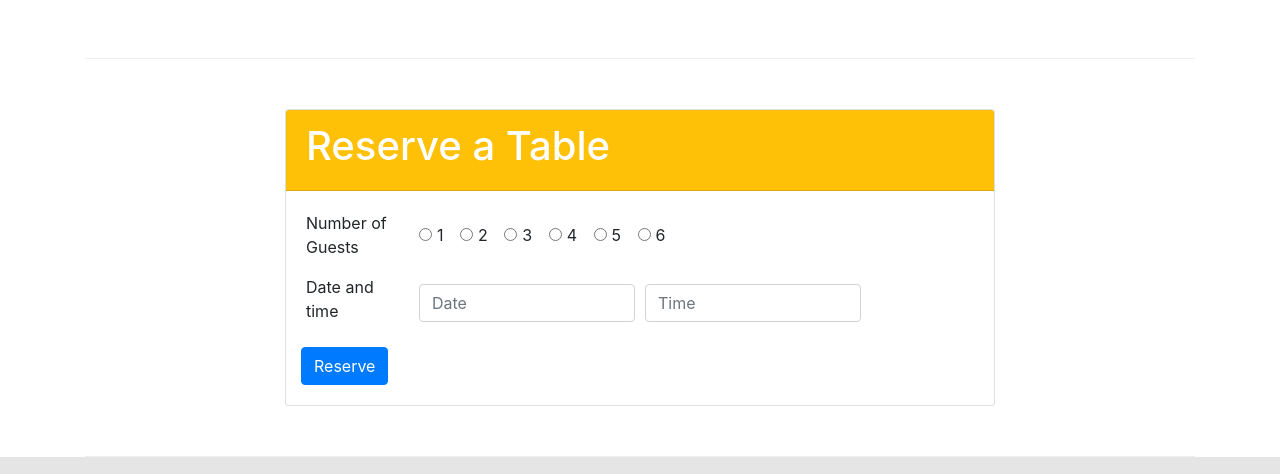
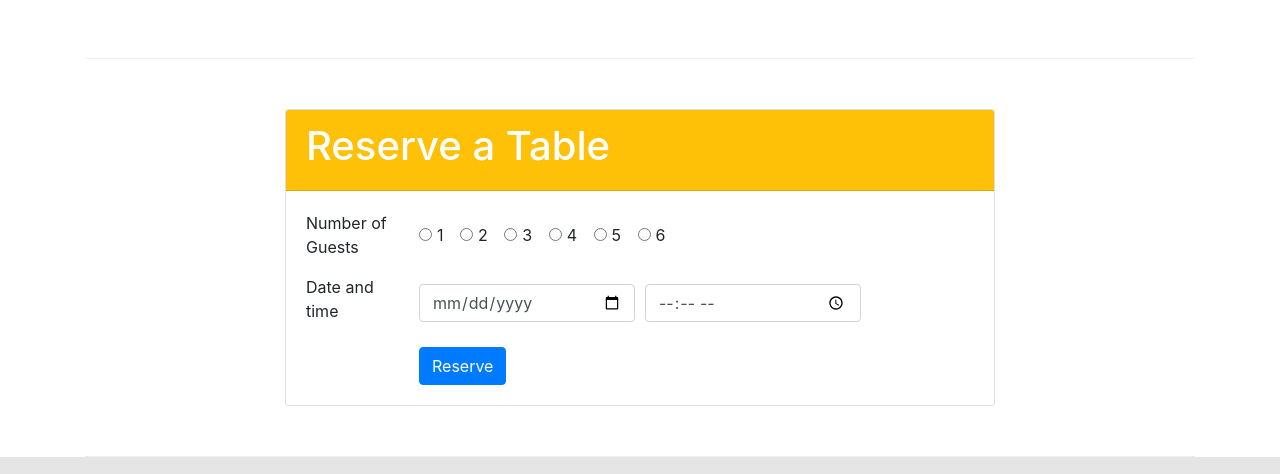
Before and after one commit to jaY-S-99/bootstrap, a website: page index.html in a window 1280 px wide. Shown: the part 1034-1508 px from the top of the page. Drawn offline with nearby package versions, Linux system fonts and the light colour scheme.

Commit message:
date and time field changed

```diff
--- a/index.html
+++ b/index.html
@@ -150,14 +150,16 @@
                                     <label for="date">Date and time</label>
                                 </div>
                                 <div class="col-md-4">
-                                    <input type="text" class="form-control" placeholder="Date">
+                                    <input type="date" class="form-control" placeholder="Date">
                                 </div>
                                 <div class="col-md-4">
-                                    <input type="text" class="form-control" placeholder="Time">
+                                    <input type="time" class="form-control" placeholder="Time">
                                 </div>
                             </div>
                             <div class="form-row">
+                                <div class="col-md-10 offset-md-2">
                                 <button type="submit" class="btn btn-primary">Reserve</button>
+                                </div>
                             </div>
                         </form>
 
```
